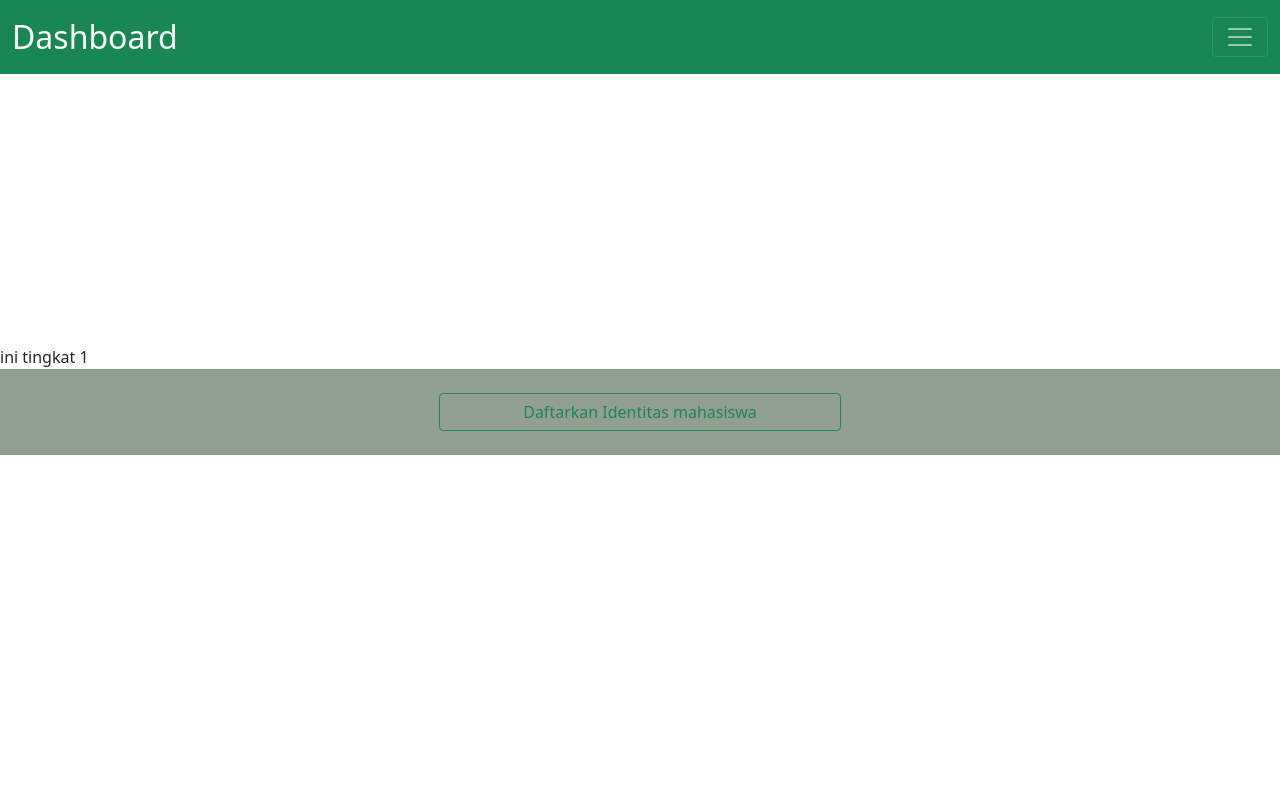
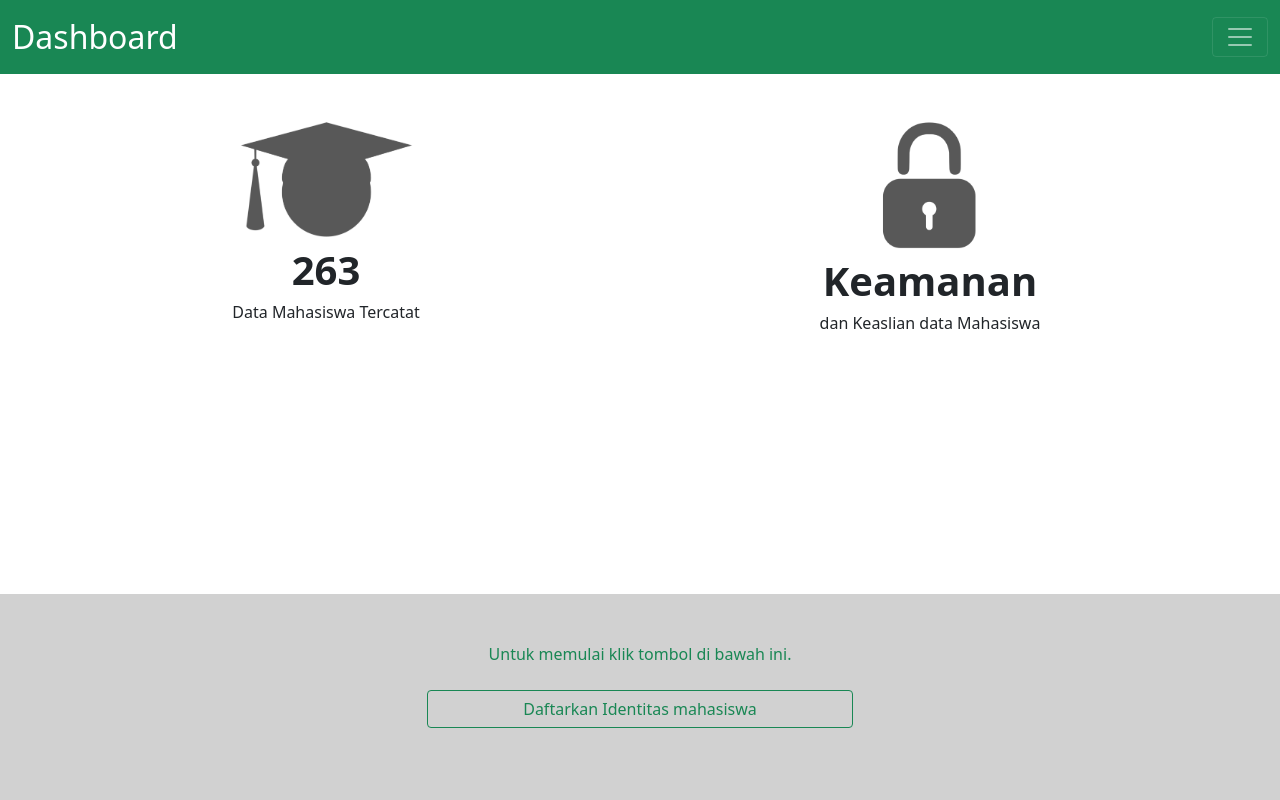
Before and after one commit to rasLaras/Pemrograman-Web, a PHP site: page /dashboard.html in a window 1280 px wide. Run offline with PHP 8.4, Linux system fonts and the light colour scheme.

Commit message:
halaman dashboard berhasil dibuat

```diff
--- a/tugas akhir/dashboard.html
+++ b/tugas akhir/dashboard.html
@@ -10,7 +10,8 @@
         integrity="sha384-MrcW6ZMFYlzcLA8Nl+NtUVF0sA7MsXsP1UyJoMp4YLEuNSfAP+JcXn/tWtIaxVXM" crossorigin="anonymous"></script>
     <title>Document</title>
 </head>
-<body>
+<body class="">
+  <div class=" vh-100">
     <header class="container-fluid">
       <nav class="navbar navbar-dark bg-success fixed-top">
           <div class="container-fluid">
@@ -40,19 +41,37 @@
           </div>
         </nav>
   </header>
-    <main class="vh-100 positive-relative">
-        <div class="container-fluid text-dark position-absolute top-50 start-50 translate-middle">
-          <div class="row">
-            ini tingkat 1
+  <main class="d-flex align-items-center">
+
+      <div class="container-fluid text-dark my-5 py-5">
+        <div class="row container-fluid">
+
+          <!--gambar mahasiswa-->
+          <div class="text-center  col my-4">
+            <img src="mahasiswa.png" width="30%" class="mx-auto">
+            <div class="fs-1 fw-bold">263</div>
+            <div>Data Mahasiswa Tercatat</div>
           </div>
-          <div class="row" style="background-color: rgb(144, 159, 144);">
-            <div class="d-grid col-4 mx-auto">
-            <button type="button" class="btn btn-outline-success my-4 start-50">Daftarkan Identitas mahasiswa</button>
+
+          <!--gambar gembok-->
+          <div class="text-center  col my-4">
+            <img src="gembok.png" width="30%" class="mx-auto">
+            <div class="fs-1 fw-bold">Keamanan</div>
+            <div>dan Keaslian data Mahasiswa</div>
           </div>
 
         </div>
       </div>
+  </main>
 
-    </main>
+  <!--bagian abu-abu-->
+  <footer class="fixed-bottom mt-auto" style="background-color: rgb(209, 209, 209); height: auto">
+    <div class="text-success text-center d-grid col-4 mx-auto my-5">
+      <div>Untuk memulai klik tombol di bawah ini.</div>
+      <button type="button" class="btn btn-outline-success my-4 start-50">Daftarkan Identitas mahasiswa</button>
+    </div>
+  </footer>
+  </div>
+
 </body>
 </html>
```
Also changed, not shown: tugas akhir/login.php (+37 -4 lines), tugas akhir/gembok.png (added), tugas akhir/mahasiswa.png (added). Lines whose indentation alone changed are shown as unchanged.
